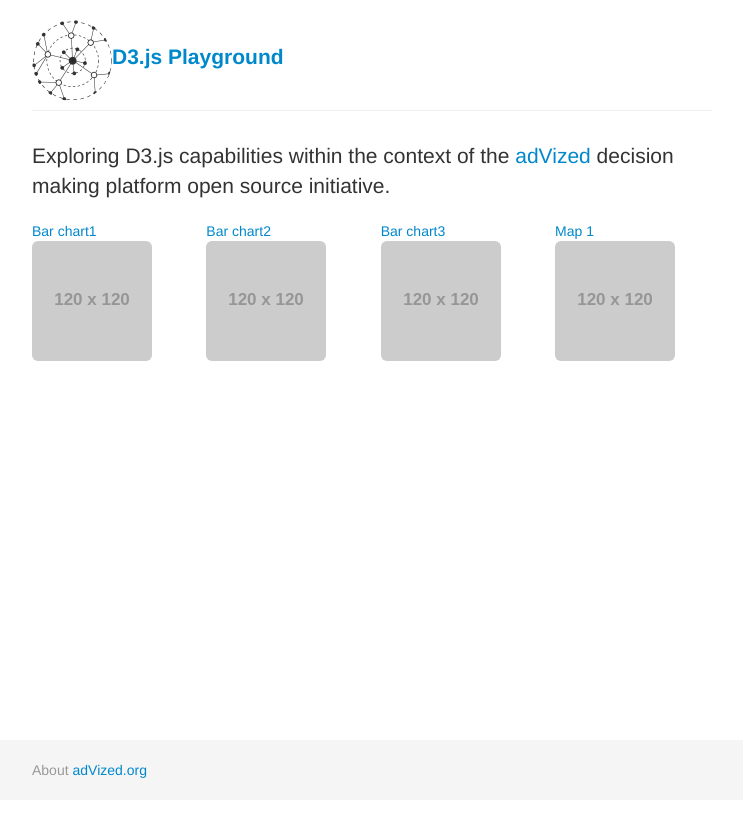
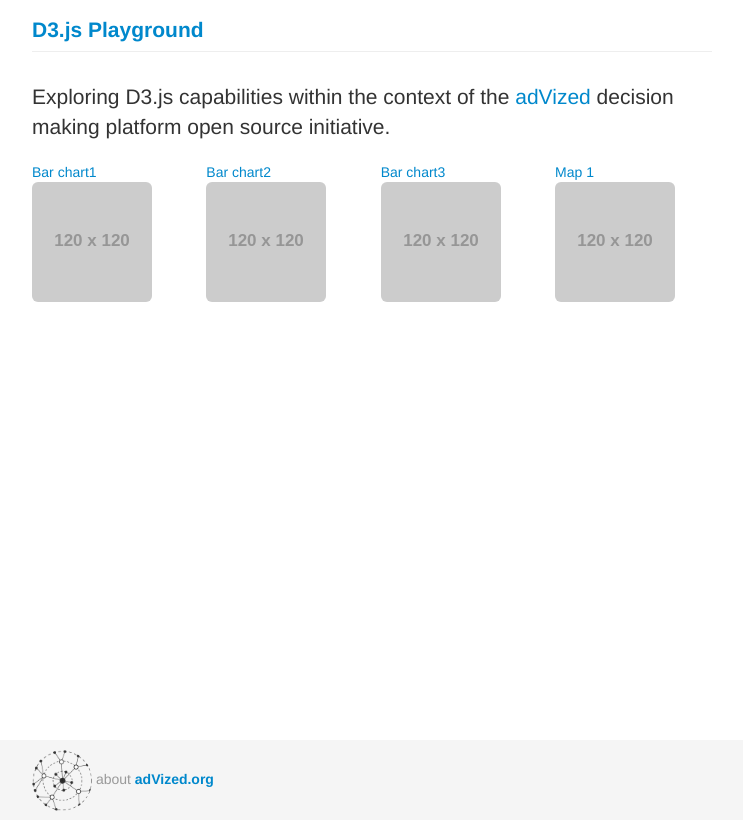
Before and after one commit to advized/d3.advized.org, a plain HTML site: page index.html in a window 1280 px wide. Shown: the whole page, without its empty margins (268-1011 px from the left). Before the commit the page ends 800 px from the top, so only its background shows below. Drawn offline with Linux system fonts and the light colour scheme; placeholder pictures from the web are drawn by us.

Commit message:
fix footer style

```diff
--- a/index.html
+++ b/index.html
@@ -35,7 +35,7 @@
       /* Set the fixed height of the footer here */
       #push,
       #footer {
-        height: 60px;
+        height: 80px;
       }
       #footer {
         background-color: #f5f5f5;
@@ -62,7 +62,7 @@
         max-width: 680px;
       }
       .container .credit {
-        margin: 20px 0;
+        margin: 10px 0;
       }
 
     </style>
@@ -90,7 +90,7 @@
       <!-- Begin page content -->
       <div class="container">
         <div class="page-header">
-          <img src="img/logo_advized_black.png" class="img-circle"><a href="http://d3.advized.org"><strong>D3.js Playground</strong></a>
+         <a href="http://d3.advized.org"><strong> D3.js Playground</strong></a>
         </div>
         <p class="lead">Exploring D3.js capabilities within the context of the <a href="http://advized.org">adVized</a> decision making platform open source initiative.</p>
         <div class="row-fluid">
@@ -119,7 +119,7 @@
 
     <div id="footer">
       <div class="container">
-        <p class="muted credit">About <a href="http://advized.org">adVized.org</a></p>
+            <p class="muted credit"><img src="img/logo_advized_black.png" class="img-circle" height="60" width="60">  about <a href="http://advized.org"><strong>adVized.org</strong></a></p>
       </div>
     </div>
 
```
Also changed, not shown: bar-chart1.html (+4 -4 lines).
